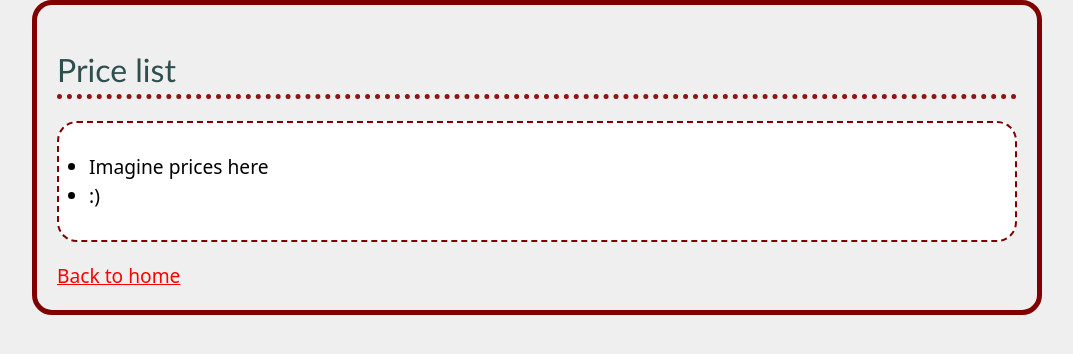
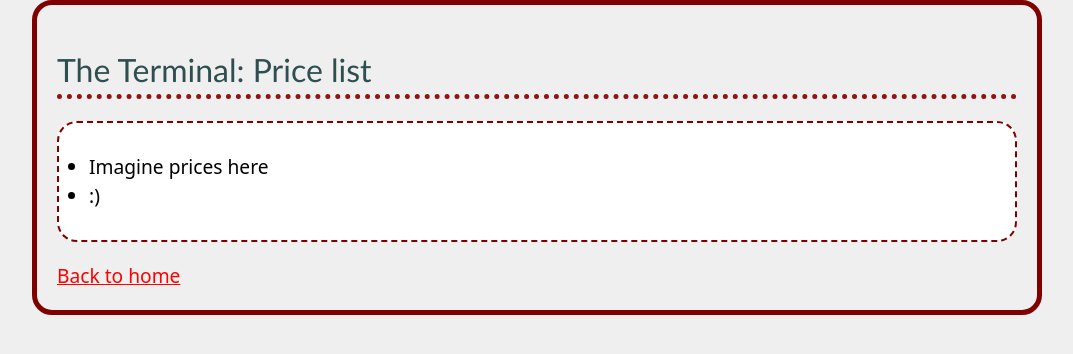
Before and after one commit to bethLacy/TerminalWebsite, a plain HTML site: page prices.html in a window 1280 px wide. Shown: the whole page, without its empty margins (103-1176 px from the left). Drawn offline with Linux system fonts and the light colour scheme.

Commit message:
Updated page titles

```diff
--- a/prices.html
+++ b/prices.html
@@ -13,7 +13,7 @@
 
     <body>
 
-        <h1>Price list</h1>
+        <h1>The Terminal: Price list</h1>
         <ul>
             <li> Imagine prices here </li>
             <li> :) </li>
```
Also changed, not shown: admin.html (+1 -1 lines), news.html (+1 -1 lines).
